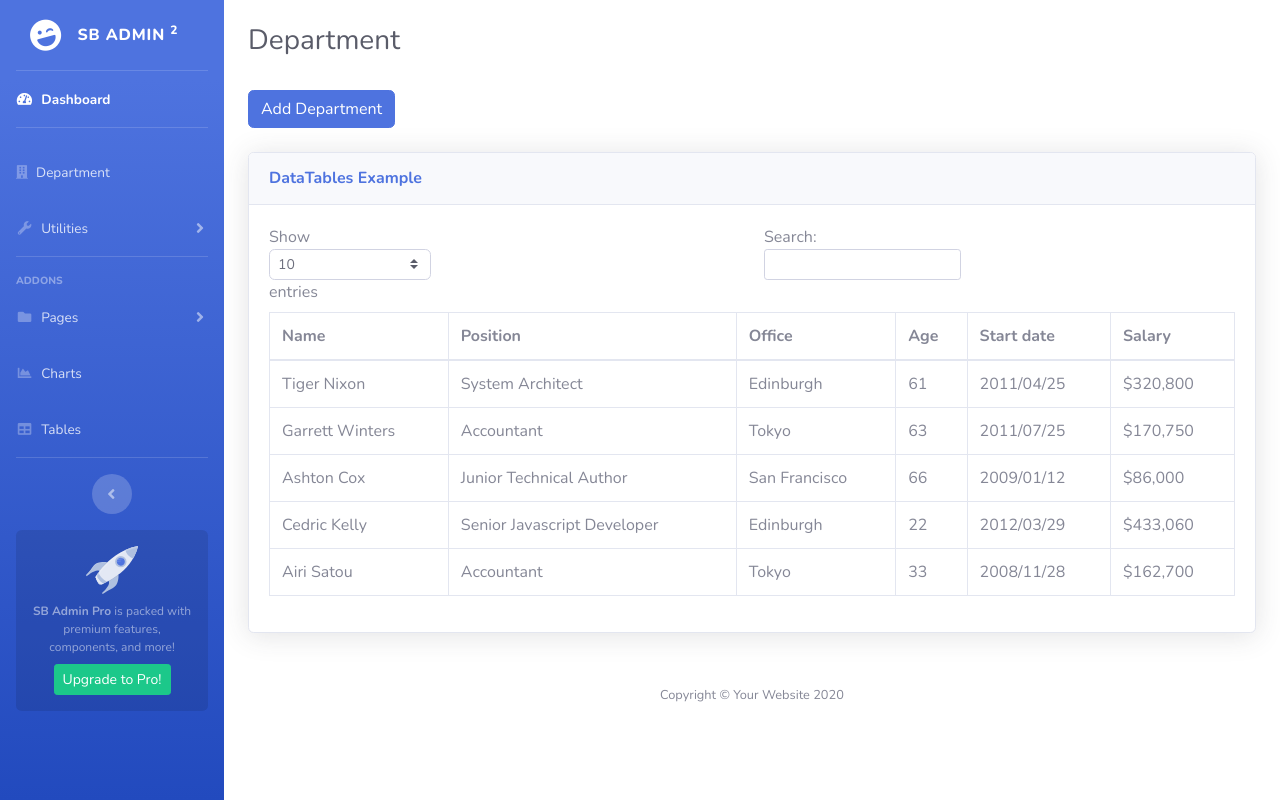
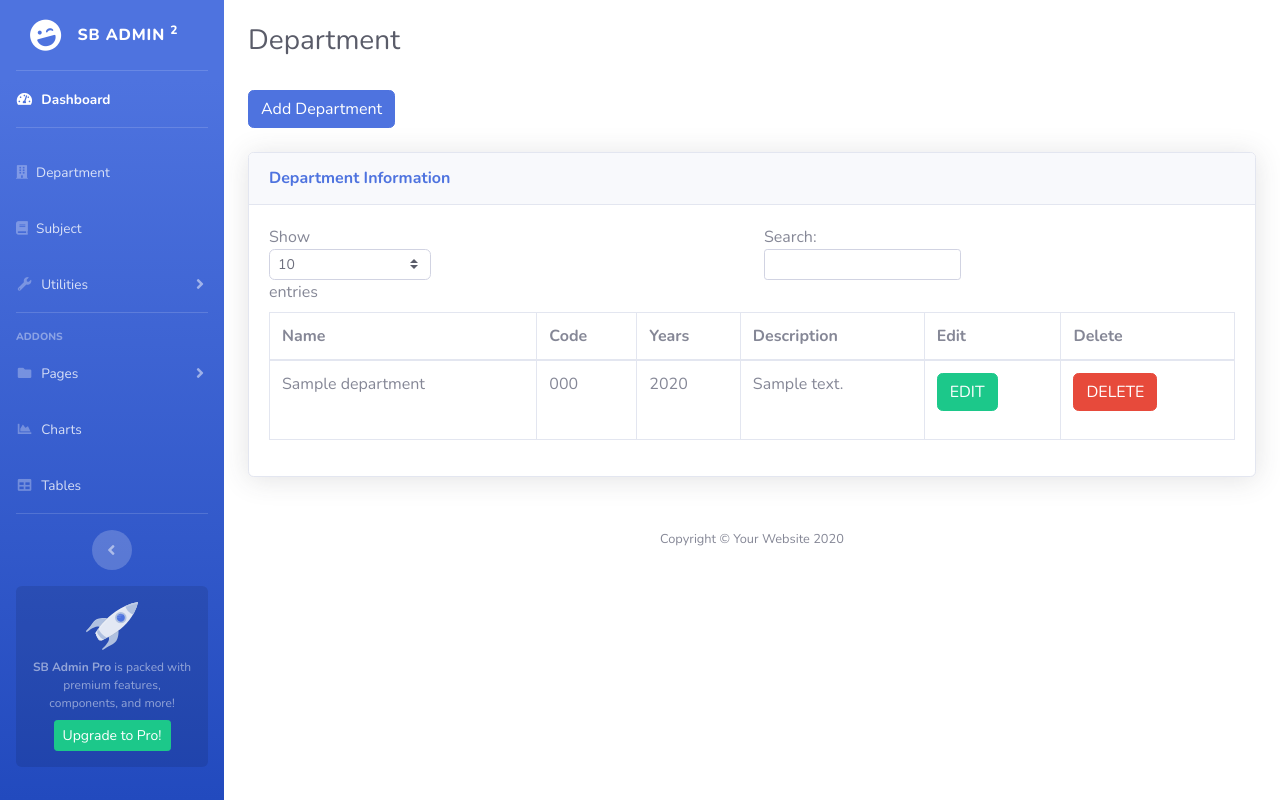
Before and after one commit to RAHUL-SADHU/OUMS---PHP, a PHP site: page /department.php in a window 1280 px wide. Run offline with PHP 8.4, Linux system fonts and the light colour scheme; the visitor is signed in with stand-in values (Sample User, id 1); tables that the repository leaves empty or names only in its code hold one stand-in row (values such as "Sample post"); some libraries are stand-ins or nearby versions.

Commit message:
edit department delete department get all department and logout user

```diff
--- a/department.php
+++ b/department.php
@@ -15,31 +15,30 @@ include("includes/navbar.php");
 				</button>
 			</div>
 			<div class="modal-body">
-				<form>
+				<form action="#" method="POST">
 					<div class="form-group">
 						<label for="department-name" class="col-form-label">Name:</label>
-						<input type="text" class="form-control" id="department-name" required>
+						<input type="text" class="form-control" id="department-name" name="dName" required>
 					</div>
 					<div class="form-group">
 						<label for="code" class="col-form-label">Code:</label>
-						<input type="number" class="form-control" id="code" min="1" required>
+						<input type="number" class="form-control" id="code" min="1" name = "dCode"required>
 					</div>
-
 					<div class="form-group">
 						<label for="years" class="col-form-label">Years:</label>
-						<input type="number" class="form-control" id="years" required>
+						<input type="number" class="form-control" id="years" name= "dYear" required>
 					</div>
 					<div class="form-group">
 						<label for="description" class="col-form-label">Description:</label>
-						<input type="text" class="form-control" id="description" required>
+						<input type="text" class="form-control" id="description" name="description" required>
 					</div>
 
-				</form>
 				</div>
 				<div class="modal-footer">
 					<button type="button" class="btn btn-secondary" data-dismiss="modal">Close</button>
-				<button type="button" class="btn btn-primary">Submit</button>
+					<button type="submit" class="btn btn-primary" name="submit" >Submit</button>
 				</div>
+			</form>
 		</div>
 	</div>
 </div>
@@ -53,10 +52,14 @@ include("includes/navbar.php");
 
 	<div class="card shadow mb-4 mt-4">
 		<div class="card-header py-3">
-			<h6 class="m-0 font-weight-bold text-primary">DataTables Example</h6>
+			<h6 class="m-0 font-weight-bold text-primary">Department Information</h6>
 		</div>
 		<div class="card-body">
 			<div class="table-responsive">
+				<?php
+				$getDeparment = "SELECT * FROM department";
+				$query_run = mysqli_query($connection,$getDeparment);
+				?>
 				<table class="table table-bordered" id="dataTable" width="100%" cellspacing="0">
 					<div class="row">
 						<div class="col-sm-12 col-md-6">
@@ -73,55 +76,45 @@ include("includes/navbar.php");
 					<thead>
 						<tr>
 							<th>Name</th>
-							<th>Position</th>
-							<th>Office</th>
-							<th>Age</th>
-							<th>Start date</th>
-							<th>Salary</th>
+							<th>Code</th>
+							<th>Years</th>
+							<th>Description</th>
+							<th>Edit</th>
+							<th>Delete</th>
 						</tr>
 					</thead>
 
 					<tbody>
+						<?php
+						if(mysqli_num_rows($query_run)>0){
+						while ($row = mysqli_fetch_assoc($query_run)) {
+						?>
 						<tr>
-							<td>Tiger Nixon</td>
-							<td>System Architect</td>
-							<td>Edinburgh</td>
-							<td>61</td>
-							<td>2011/04/25</td>
-							<td>$320,800</td>
+							<td><?php echo $row['name']; ?></td>
+							<td><?php echo $row['code']; ?></td>
+							<td><?php echo $row['year']; ?></td>
+							<td><?php echo $row['description']; ?></td>
+							<td>
+								<form action="edit_department.php" method="POST">
+									<input type="hidden" name="edit_id" value="<?php echo $row['id']?>">
+									<button type="submit" name="edit_btn" class="btn btn-success">EDIT</button>
+								</form>
+
+							</td>
+							<td>
+								<form action="#" method="POST">
+									<input type="hidden" name="delete_id" value="<?php echo $row['id']?>">
+									<button type="submit" class="btn btn-danger" name="delete">DELETE</button>
+								</form>
+							</td>
 						</tr>
-						<tr>
-							<td>Garrett Winters</td>
-							<td>Accountant</td>
-							<td>Tokyo</td>
-							<td>63</td>
-							<td>2011/07/25</td>
-							<td>$170,750</td>
-						</tr>
-						<tr>
-							<td>Ashton Cox</td>
-							<td>Junior Technical Author</td>
-							<td>San Francisco</td>
-							<td>66</td>
-							<td>2009/01/12</td>
-							<td>$86,000</td>
-						</tr>
-						<tr>
-							<td>Cedric Kelly</td>
-							<td>Senior Javascript Developer</td>
-							<td>Edinburgh</td>
-							<td>22</td>
-							<td>2012/03/29</td>
-							<td>$433,060</td>
-						</tr>
-						<tr>
-							<td>Airi Satou</td>
-							<td>Accountant</td>
-							<td>Tokyo</td>
-							<td>33</td>
-							<td>2008/11/28</td>
-							<td>$162,700</td>
-						</tr>
+						<?php
+						}
+						} else{
+							echo "No Record Found";
+						}
+						?>
+
 
 					</tbody>
 				</table>
@@ -133,7 +126,35 @@ include("includes/navbar.php");
 	<script src="vendor/datatables/dataTables.bootstrap4.min.js"></script>
 	<!-- Page level custom scripts -->
 	<script src="js/demo/datatables-demo.js"></script>
+	<script>
+				function hideModel(){
+				$('#addDepartment').modal('hide')
+				}
+	</script>
 	<?php
 		include("includes/scripts.php");
 		include("includes/footer.php");
+		if(isset($_POST["submit"])){
+		$dName = $_POST["dName"];
+		$dCode = $_POST["dCode"];
+		$dYear = $_POST["dYear"];
+		$description = $_POST["description"];
+		$query = "INSERT INTO department (name,code,year,description) VALUES ('$dName','$dCode','$dYear','$description')";
+		$query_run = mysqli_query($connection,$query);
+		if($query_run){
+	echo "<script>hideModel();</script>";
+	echo '<meta http-equiv="refresh" content="0">';
+	}
+	}
+	if(isset($_POST["delete"])){
+	$id = $_POST["delete_id"];
+	echo "$id";
+	$query = "DELETE FROM department WHERE id ='$id'";
+	$query_run = mysqli_query($connection,$query);
+	if($query_run){
+	echo '<meta http-equiv="refresh" content="0">';
+	}else{
+	echo "Data note Delete";
+	}
+	}
 	?>
--- a/includes/footer.php
+++ b/includes/footer.php
@@ -1,3 +1,9 @@
+<script>
+if ( window.history.replaceState ) {
+  window.history.replaceState( null, null, window.location.href );
+}
+</script>
+
 <!-- Footer -->
 <footer class="sticky-footer bg-white">
 	<div class="container my-auto">
--- a/includes/navbar.php
+++ b/includes/navbar.php
@@ -10,7 +10,7 @@
     <hr class="sidebar-divider my-0">
     <!-- Nav Item - Dashboard -->
     <li class="nav-item active">
-        <a class="nav-link" href="index.html">
+        <a class="nav-link" href="index.php">
             <i class="fas fa-fw fa-tachometer-alt"></i>
             <span>Dashboard</span></a>
         </li>
@@ -22,6 +22,14 @@
               <a class="nav-link" href="department.php">
                 <i class="fas fa-building"></i>
                 <span>Department</span>
+            </a>
+        </li>
+
+
+         <li class="nav-item">
+              <a class="nav-link" href="subject.php">
+                <i class="fa fa-book"></i>
+                <span>Subject</span>
             </a>
         </li>
 
@@ -101,6 +109,8 @@
                 <i class="fas fa-angle-up"></i>
             </a>
 
+
+
             <!-- Logout Modal-->
             <div class="modal fade" id="logoutModal" tabindex="-1" role="dialog" aria-labelledby="exampleModalLabel"
                 aria-hidden="true">
@@ -115,7 +125,10 @@
                         <div class="modal-body">Select "Logout" below if you are ready to end your current session.</div>
                         <div class="modal-footer">
                             <button class="btn btn-secondary" type="button" data-dismiss="modal">Cancel</button>
-                            <a class="btn btn-primary" href="login.html">Logout</a>
+                            <form action="logout.php" method="POST">
+                                 <button class="btn btn-primary" type="submit" name="logout_btn">Logout</button>
+                            </form>
+
                         </div>
                     </div>
                 </div>
--- a/includes/scripts.php
+++ b/includes/scripts.php
@@ -1,9 +1,14 @@
 <!-- Bootstrap core JavaScript-->
 <script src="vendor/jquery/jquery.min.js"></script>
 <script src="vendor/bootstrap/js/bootstrap.bundle.min.js"></script>
-
 <!-- Core plugin JavaScript-->
 <script src="vendor/jquery-easing/jquery.easing.min.js"></script>
-
 <!-- Custom scripts for all pages-->
 <script src="js/sb-admin-2.min.js"></script>
+
+<!-- rmove resubmit dialog -->
+<script>
+if ( window.history.replaceState ) {
+window.history.replaceState( null, null, window.location.href );
+}
+</script>
--- a/login.php
+++ b/login.php
@@ -84,6 +84,8 @@
 				</script>
 			</body>
 		</html>
+
+
 		<!-- Login Logic -->
 		<?php
 
--- a/security.php
+++ b/security.php
@@ -12,4 +12,5 @@ if($dbconfig){
 if(!$_SESSION['userName']){
 header('Location:login.php');
 }
+
 ?>
```
Also changed, not shown: code.php (added, +20 -0 lines), edit_department.php (added, +80 -0 lines), index.php (+12 -3 lines), logout.php (added, +8 -0 lines), subject.php (added, +139 -0 lines). Lines whose indentation alone changed are shown as unchanged.
